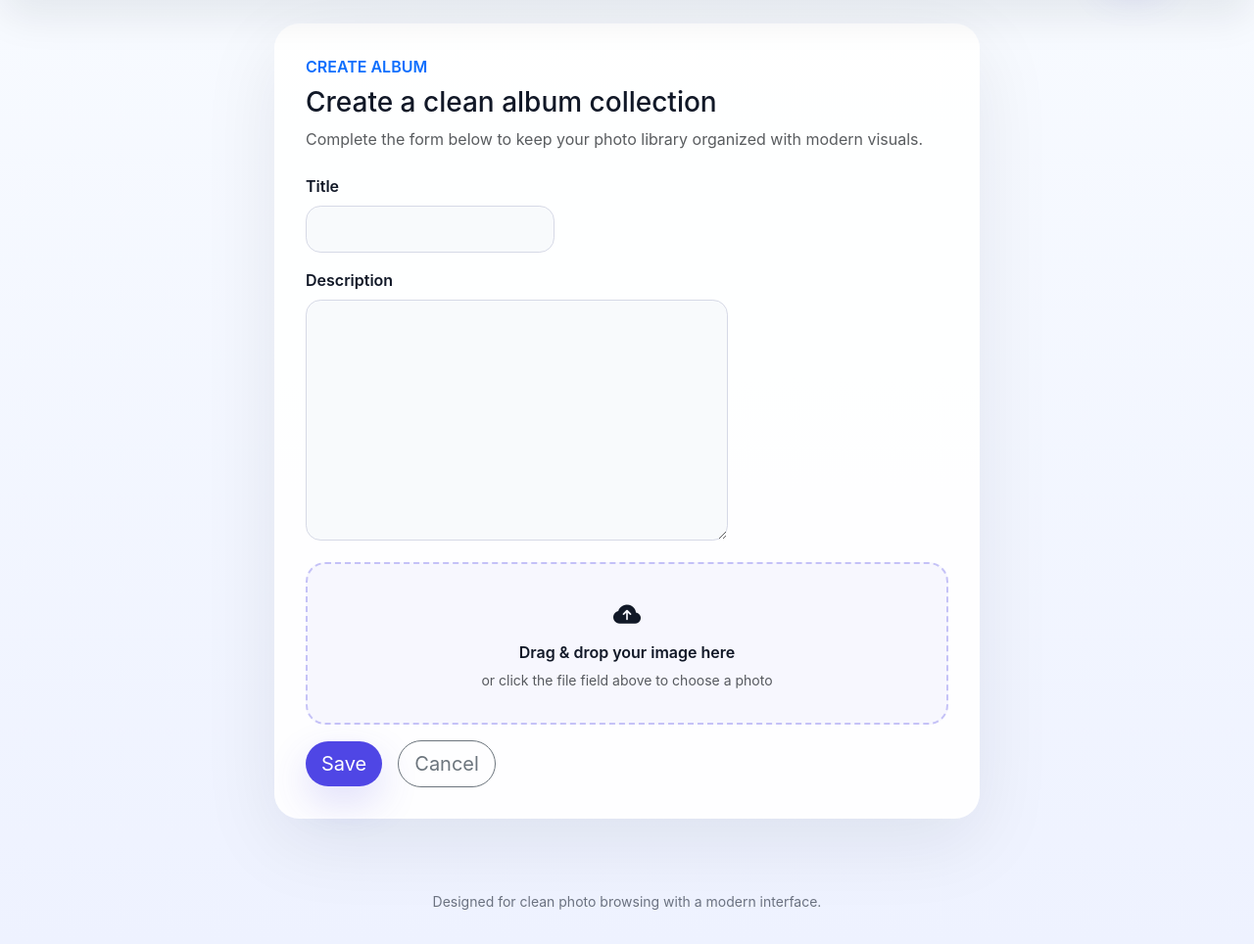
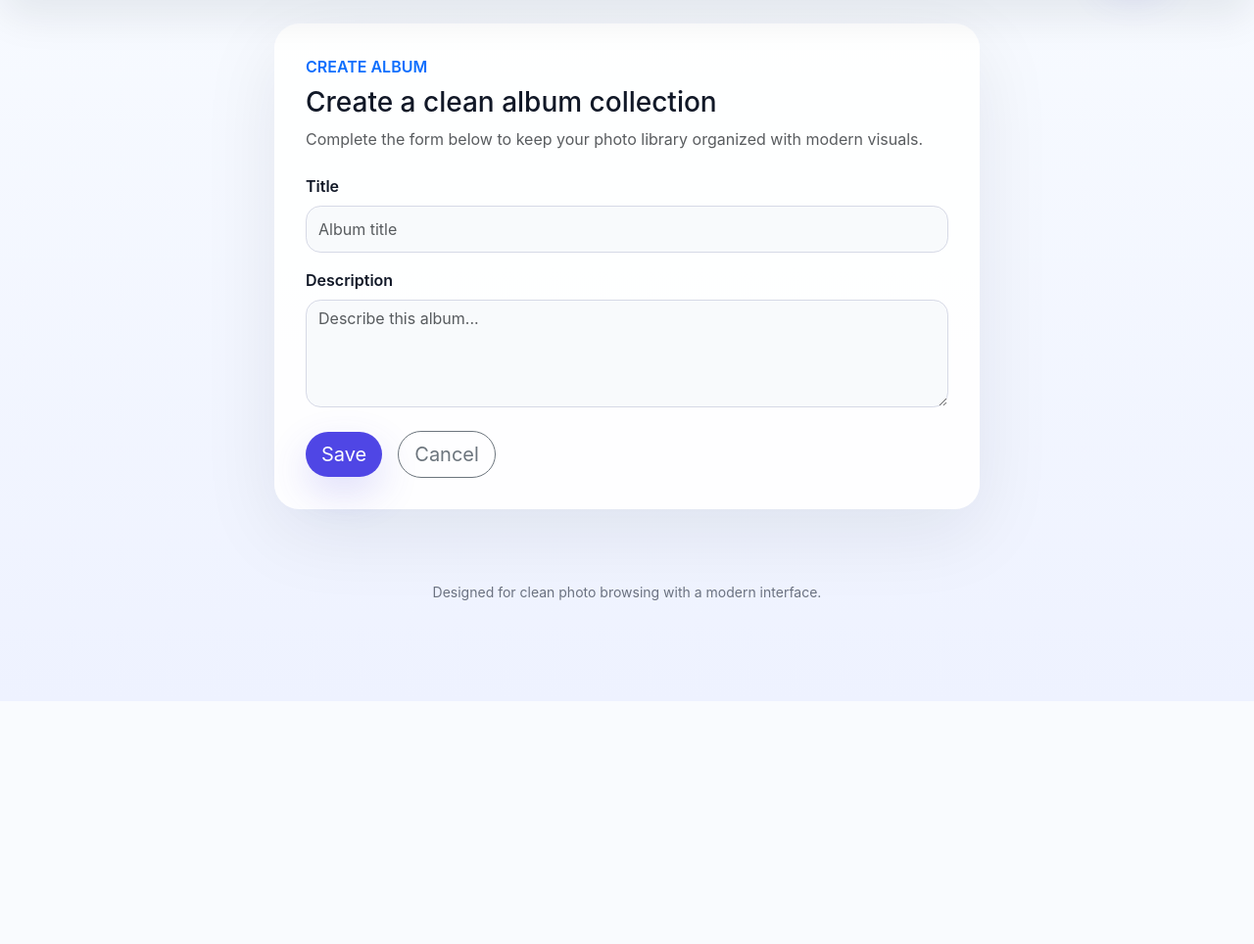
Before and after one commit to tauy-tauy-tauy/assignment_6, a Django app: page /albums/create/ in a window 1280 px wide. Shown: the part 84-1048 px from the top of the page at 98% size. After the commit the page ends 697 px from the top, so only its background shows below. Run offline with Django 4.2, Linux system fonts and the light colour scheme; the visitor is signed in with stand-in values (Sample User, id 1).

Commit message:
Fix photo uploads and improve album forms for local dev and Cloudinary.
Co-authored-by: Cursor <cursoragent@cursor.com>

```diff
--- /dev/null
+++ b/albums/forms.py
@@ -0,0 +1,36 @@
+from django import forms
+from .models import Album, Photo
+
+
+class AlbumForm(forms.ModelForm):
+    class Meta:
+        model = Album
+        fields = ['title', 'description']
+        widgets = {
+            'title': forms.TextInput(attrs={
+                'class': 'form-control',
+                'placeholder': 'Album title',
+            }),
+            'description': forms.Textarea(attrs={
+                'class': 'form-control',
+                'rows': 4,
+                'placeholder': 'Describe this album...',
+            }),
+        }
+
+
+class PhotoForm(forms.ModelForm):
+    class Meta:
+        model = Photo
+        fields = ['image', 'caption']
+        widgets = {
+            'image': forms.FileInput(attrs={
+                'class': 'form-control',
+                'accept': 'image/*',
+                'id': 'photo-file-input',
+            }),
+            'caption': forms.TextInput(attrs={
+                'class': 'form-control',
+                'placeholder': 'Photo caption (optional)',
+            }),
+        }
--- a/albums/models.py
+++ b/albums/models.py
@@ -1,7 +1,6 @@
 from django.db import models
 from django.contrib.auth import get_user_model
 from django.urls import reverse
-from cloudinary.models import CloudinaryField
 
 User = get_user_model()
 
@@ -24,7 +23,7 @@ class Album(models.Model):
 
 class Photo(models.Model):
     album = models.ForeignKey(Album, on_delete=models.CASCADE, related_name='photos')
-    image = CloudinaryField('image')
+    image = models.ImageField('image', upload_to='photos/')
     caption = models.CharField(max_length=255, blank=True)
     uploaded_by = models.ForeignKey(User, on_delete=models.SET_NULL, null=True, blank=True)
     uploaded = models.DateTimeField(auto_now_add=True)
--- a/albums/templates/albums/album_detail.html
+++ b/albums/templates/albums/album_detail.html
@@ -8,7 +8,7 @@
     <div class="text-muted">Created by {{ object.owner }} • {{ object.created|date:'M d, Y' }}</div>
   </div>
   <div class="d-flex flex-wrap gap-2">
-    {% if user == object.owner or user.groups.filter(name='album_admin').exists %}
+    {% if can_edit_album %}
       <a class="btn btn-outline-secondary btn-sm" href="{% url 'albums:update' object.pk %}"><i class="bi bi-pencil-fill me-1"></i>Edit</a>
       <a class="btn btn-outline-danger btn-sm" href="{% url 'albums:delete' object.pk %}"><i class="bi bi-trash-fill me-1"></i>Delete</a>
     {% endif %}
@@ -40,7 +40,7 @@
             <img src="{{ photo.image.url }}" alt="{{ photo.caption|default:'Photo preview' }}">
           </div>
           <div class="modal-footer border-0">
-            {% if photo.uploaded_by == user or user.groups.filter(name='album_admin').exists %}
+            {% if photo.uploaded_by == user or is_album_admin %}
               <a class="btn btn-danger btn-sm" href="{% url 'albums:photo_delete' photo.pk %}"><i class="bi bi-trash-fill me-1"></i>Delete Photo</a>
             {% endif %}
             <button type="button" class="btn btn-secondary btn-sm" data-bs-dismiss="modal">Close</button>
--- a/albums/templates/albums/album_form.html
+++ b/albums/templates/albums/album_form.html
@@ -2,35 +2,100 @@
 {% block content %}
 <div class="form-panel mx-auto" style="max-width: 720px;">
   <div class="mb-4">
-    <p class="text-uppercase text-primary fw-semibold mb-2">{% if form.image %}Upload Photo{% else %}Create Album{% endif %}</p>
-    <h1 class="h3 mb-2">{% if form.image %}Add a new image to this album{% else %}Create a clean album collection{% endif %}</h1>
+    <p class="text-uppercase text-primary fw-semibold mb-2">{% if is_photo_upload %}Upload Photo{% else %}Create Album{% endif %}</p>
+    <h1 class="h3 mb-2">{% if is_photo_upload %}Add a new image to this album{% else %}Create a clean album collection{% endif %}</h1>
     <p class="text-muted mb-0">Complete the form below to keep your photo library organized with modern visuals.</p>
   </div>
   <form method="post" enctype="multipart/form-data" novalidate>
     {% csrf_token %}
     <div class="row g-3">
-      {% for field in form %}
+      {% if is_photo_upload %}
         <div class="col-12">
-          <label class="form-label fw-semibold" for="{{ field.id_for_label }}">{{ field.label }}</label>
-          <div class="form-control-wrap">
-            {{ field }}
+          <label class="form-label fw-semibold">Photo</label>
+          <div class="upload-drop" id="uploadZone" style="cursor: pointer;">
+            <input type="file" id="photo-file-input" name="image" accept="image/*" class="d-none" required>
+            <p class="mb-1"><i class="bi bi-cloud-arrow-up-fill fs-3"></i></p>
+            <p class="mb-1 fw-semibold">Drag & drop your image here</p>
+            <small class="text-muted">or click to choose from your computer</small>
           </div>
-          {% if field.help_text %}<div class="form-text">{{ field.help_text }}</div>{% endif %}
-          {% for error in field.errors %}
+          <div id="file-name" class="text-muted small mt-2" style="display:none;">Selected: <span id="selected-name"></span></div>
+          {% for error in form.image.errors %}
+            <div class="text-danger small mt-2">{{ error }}</div>
+          {% endfor %}
+        </div>
+        <div class="col-12">
+          <label class="form-label fw-semibold" for="{{ form.caption.id_for_label }}">{{ form.caption.label }}</label>
+          {{ form.caption }}
+          {% for error in form.caption.errors %}
             <div class="text-danger small">{{ error }}</div>
           {% endfor %}
         </div>
-      {% endfor %}
+      {% else %}
+        {% for field in form %}
+          <div class="col-12">
+            <label class="form-label fw-semibold" for="{{ field.id_for_label }}">{{ field.label }}</label>
+            {{ field }}
+            {% if field.help_text %}<div class="form-text">{{ field.help_text }}</div>{% endif %}
+            {% for error in field.errors %}
+              <div class="text-danger small">{{ error }}</div>
+            {% endfor %}
+          </div>
+        {% endfor %}
+      {% endif %}
     </div>
-    <div class="upload-drop mt-3">
-      <p class="mb-1"><i class="bi bi-cloud-arrow-up-fill fs-3"></i></p>
-      <p class="mb-1 fw-semibold">Drag &amp; drop your image here</p>
-      <small class="text-muted">or click the file field above to choose a photo</small>
-    </div>
-    <div class="form-actions">
+    <div class="form-actions mt-4">
       <button class="btn btn-primary btn-lg" type="submit">Save</button>
       <a class="btn btn-outline-secondary btn-lg" href="javascript:history.back()">Cancel</a>
     </div>
   </form>
 </div>
+<script>
+  const uploadZone = document.getElementById('uploadZone');
+  const fileInput = document.getElementById('photo-file-input');
+  const fileName = document.getElementById('file-name');
+  const selectedName = document.getElementById('selected-name');
+
+  if (uploadZone && fileInput) {
+    uploadZone.addEventListener('click', () => fileInput.click());
+
+    ['dragenter', 'dragover', 'dragleave', 'drop'].forEach(eventName => {
+      uploadZone.addEventListener(eventName, preventDefaults, false);
+    });
+
+    function preventDefaults(e) {
+      e.preventDefault();
+      e.stopPropagation();
+    }
+
+    ['dragenter', 'dragover'].forEach(eventName => {
+      uploadZone.addEventListener(eventName, () => {
+        uploadZone.style.background = 'rgba(79, 70, 229, 0.15)';
+      });
+    });
+
+    ['dragleave', 'drop'].forEach(eventName => {
+      uploadZone.addEventListener(eventName, () => {
+        uploadZone.style.background = '';
+      });
+    });
+
+    uploadZone.addEventListener('drop', (e) => {
+      const dt = e.dataTransfer;
+      const files = dt.files;
+      fileInput.files = files;
+      updateFileName(files);
+    });
+
+    fileInput.addEventListener('change', (e) => {
+      updateFileName(e.target.files);
+    });
+
+    function updateFileName(files) {
+      if (files.length > 0) {
+        selectedName.textContent = files[0].name;
+        fileName.style.display = 'block';
+      }
+    }
+  }
+</script>
 {% endblock %}
--- a/albums/views.py
+++ b/albums/views.py
@@ -1,9 +1,11 @@
+from django.shortcuts import get_object_or_404
 from django.urls import reverse_lazy, reverse
 from django.views.generic import ListView, DetailView, CreateView, UpdateView, DeleteView
 from django.contrib.auth.mixins import LoginRequiredMixin, UserPassesTestMixin, PermissionRequiredMixin
 from django.contrib.auth.forms import UserCreationForm
 from django.contrib.auth import get_user_model
 from .models import Album, Photo
+from .forms import AlbumForm, PhotoForm
 
 User = get_user_model()
 
@@ -18,6 +20,14 @@ class AlbumDetailView(DetailView):
     model = Album
     template_name = 'albums/album_detail.html'
 
+    def get_context_data(self, **kwargs):
+        context = super().get_context_data(**kwargs)
+        user = self.request.user
+        album = self.get_object()
+        context['is_album_admin'] = user.is_authenticated and user.groups.filter(name='album_admin').exists()
+        context['can_edit_album'] = user == album.owner or context['is_album_admin']
+        return context
+
 
 class OwnerOrGroupRequiredMixin(UserPassesTestMixin):
     def test_func(self):
@@ -31,7 +41,7 @@ class OwnerOrGroupRequiredMixin(UserPassesTestMixin):
 
 class AlbumCreateView(LoginRequiredMixin, CreateView):
     model = Album
-    fields = ['title', 'description']
+    form_class = AlbumForm
     template_name = 'albums/album_form.html'
 
     def form_valid(self, form):
@@ -41,7 +51,7 @@ class AlbumCreateView(LoginRequiredMixin, CreateView):
 
 class AlbumUpdateView(LoginRequiredMixin, OwnerOrGroupRequiredMixin, UpdateView):
     model = Album
-    fields = ['title', 'description']
+    form_class = AlbumForm
     template_name = 'albums/album_form.html'
 
 
@@ -53,11 +63,11 @@ class AlbumDeleteView(LoginRequiredMixin, OwnerOrGroupRequiredMixin, DeleteView)
 
 class PhotoCreateView(LoginRequiredMixin, CreateView):
     model = Photo
-    fields = ['image', 'caption']
+    form_class = PhotoForm
     template_name = 'albums/album_form.html'
 
     def dispatch(self, request, *args, **kwargs):
-        self.album = Album.objects.get(pk=kwargs['album_pk'])
+        self.album = get_object_or_404(Album, pk=kwargs['album_pk'])
         return super().dispatch(request, *args, **kwargs)
 
     def form_valid(self, form):
@@ -67,6 +77,12 @@ class PhotoCreateView(LoginRequiredMixin, CreateView):
 
     def get_success_url(self):
         return reverse('albums:detail', kwargs={'pk': self.album.pk})
+
+    def get_context_data(self, **kwargs):
+        context = super().get_context_data(**kwargs)
+        context['album'] = self.album
+        context['is_photo_upload'] = True
+        return context
 
 
 class PhotoDeleteView(LoginRequiredMixin, UserPassesTestMixin, DeleteView):
--- a/photoalbum/urls.py
+++ b/photoalbum/urls.py
@@ -1,3 +1,5 @@
+from django.conf import settings
+from django.conf.urls.static import static
 from django.contrib import admin
 from django.urls import path, include
 from django.views.generic import RedirectView
@@ -10,3 +12,6 @@ urlpatterns = [
     path('', include('albums.urls')),
     path('', RedirectView.as_view(pattern_name='albums:list', permanent=False)),
 ]
+
+if settings.DEBUG and not all(settings.CLOUDINARY.values()):
+    urlpatterns += static(settings.MEDIA_URL, document_root=settings.MEDIA_ROOT)
```
Also changed, not shown: photoalbum/settings.py (+21 -7 lines), README.md, albums/migrations/0002_alter_photo_image.py (added), 1 other file.
